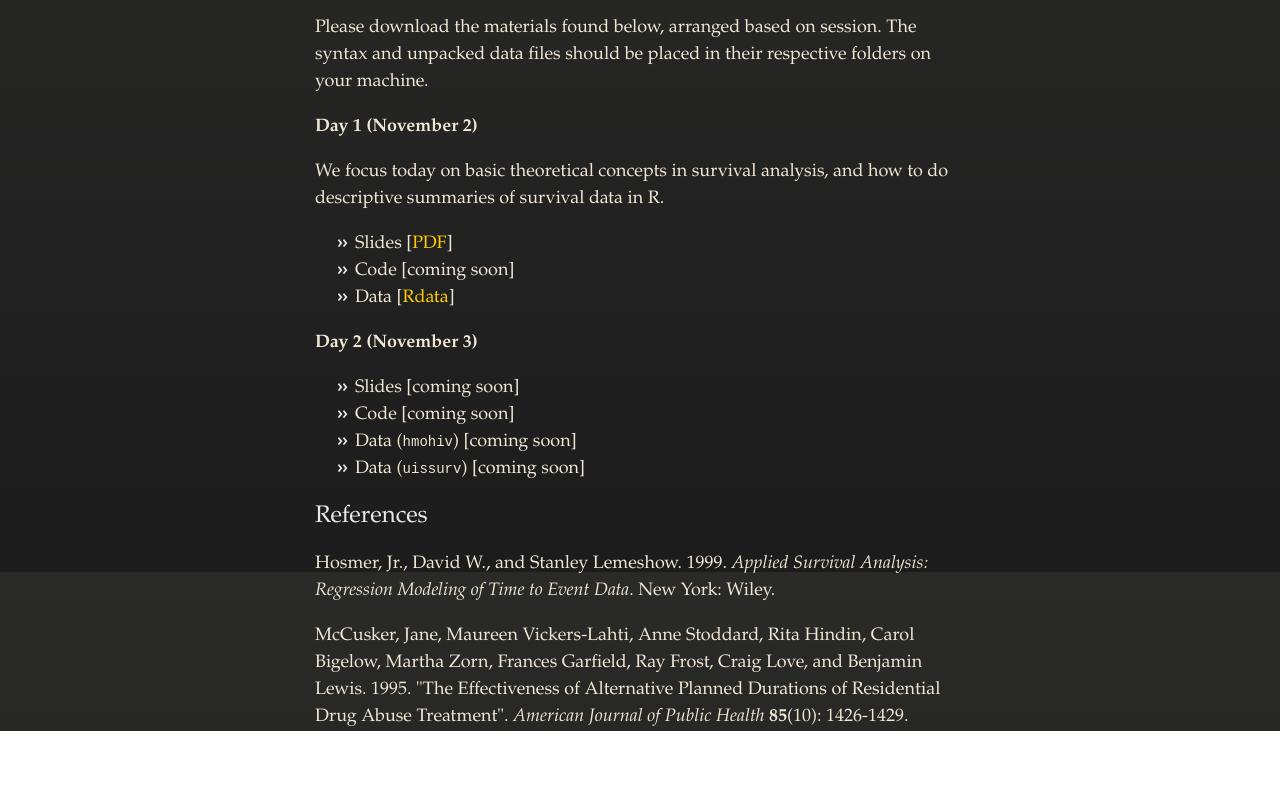
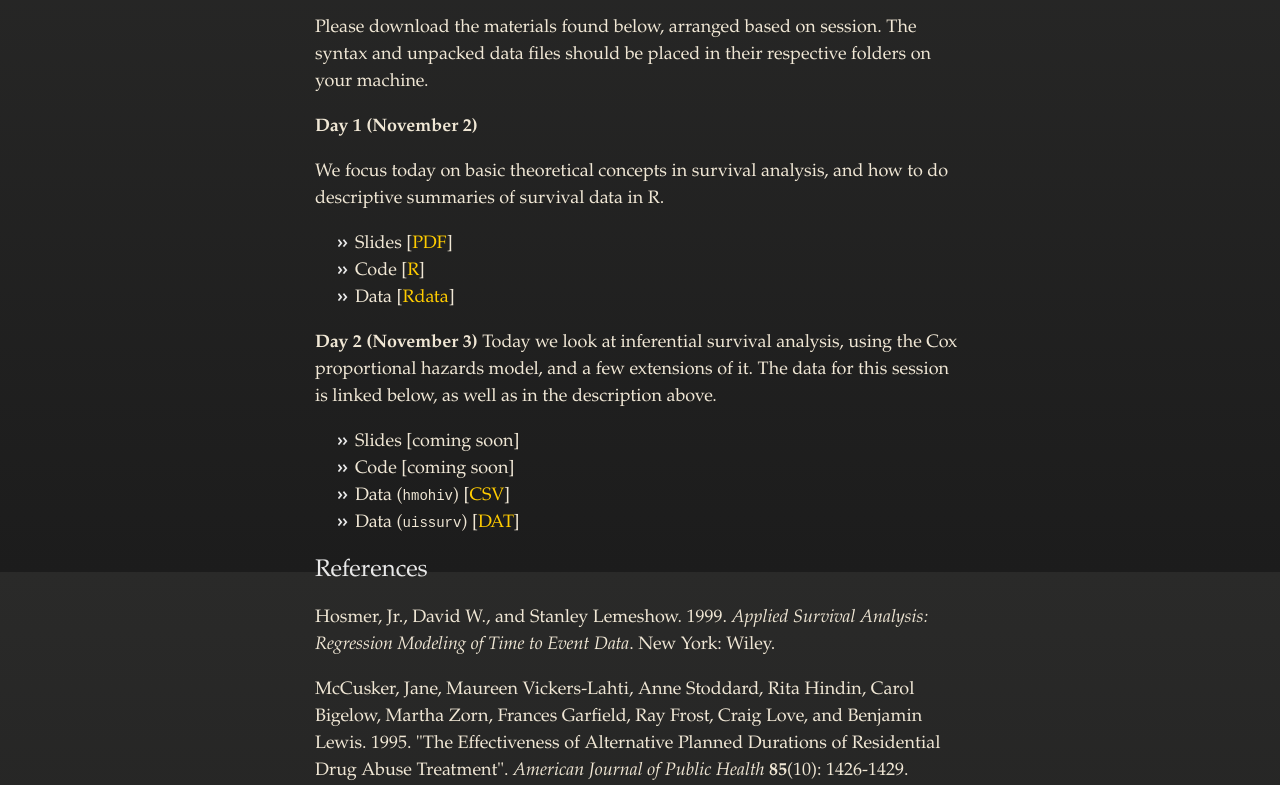
Before and after one commit to cmbosancianu/cmbosancianu.github.io, a plain HTML site: page workshops/2015-11-Heidelberg.html in a window 1280 px wide. Shown: the part 1828-2613 px from the top of the page. Before the commit the page ends 2559 px from the top, so only its background shows below. Drawn offline with nearby package versions, Linux system fonts and the light colour scheme.

Commit message:
Update 2015-11-Heidelberg.html
Updated code link and data links for the two days

```diff
--- a/workshops/2015-11-Heidelberg.html
+++ b/workshops/2015-11-Heidelberg.html
@@ -88,17 +88,19 @@ be placed in their respective folders on your machine.</p>
 survival data in R.</p>
 <ul>
 <li>Slides [<a href="https://onedrive.live.com/redir?resid=4FA18A6EE7842E5F!10241&authkey=!AGTCin-x-ccTNbw&ithint=file%2cpdf">PDF</a>]</li>
-<li>Code [coming soon]</li>
+<li>Code [<a href="https://onedrive.live.com/redir?resid=4FA18A6EE7842E5F!10243&authkey=!AKdT8UKJFCsKrM0&ithint=file%2cR">R</a>]</li>
 <li>Data [<a href="https://onedrive.live.com/redir?resid=4FA18A6EE7842E5F!10242&authkey=!AN2JllwEfJoq5Cg&ithint=file%2cRdata">Rdata</a>]</li>
 </ul>
 </p>
 
 <p> <b>Day 2 (November 3)</b>
+Today we look at inferential survival analysis, using the Cox proportional hazards model, and a few extensions
+of it. The data for this session is linked below, as well as in the description above.
 <ul>
 <li>Slides [coming soon]</li>
 <li>Code [coming soon]</li>
-<li>Data (<tt>hmohiv</tt>) [coming soon]</li>
-<li>Data (<tt>uissurv</tt>) [coming soon]</li>
+<li>Data (<tt>hmohiv</tt>) [<a href="http://www.ats.ucla.edu/stat/r/examples/asa/hmohiv.csv">CSV</a>]</li>
+<li>Data (<tt>uissurv</tt>) [<a href="https://www.umass.edu/statdata/statdata/data/uissurv.dat">DAT</a>]</li>
 </ul>
 </p>
 
```
